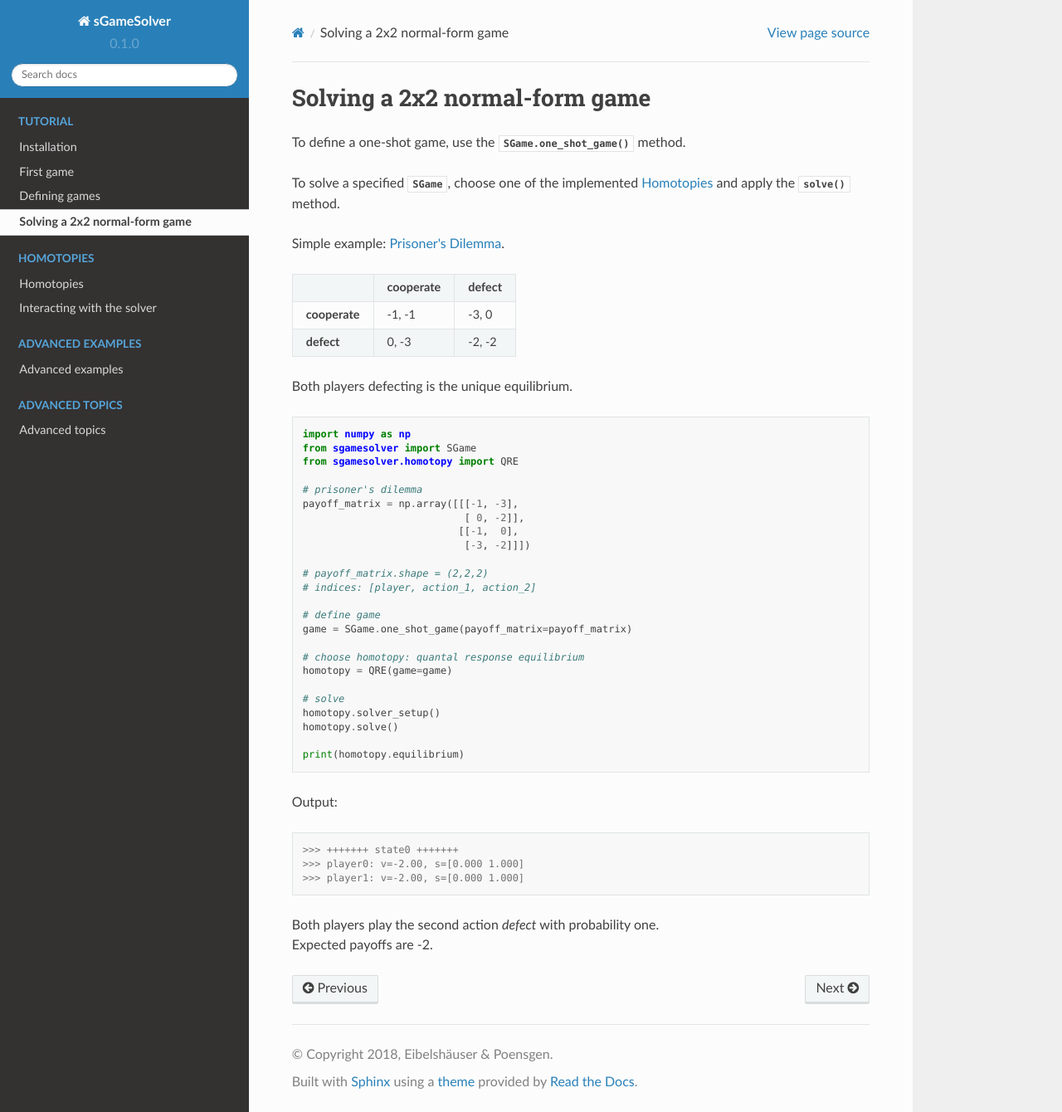
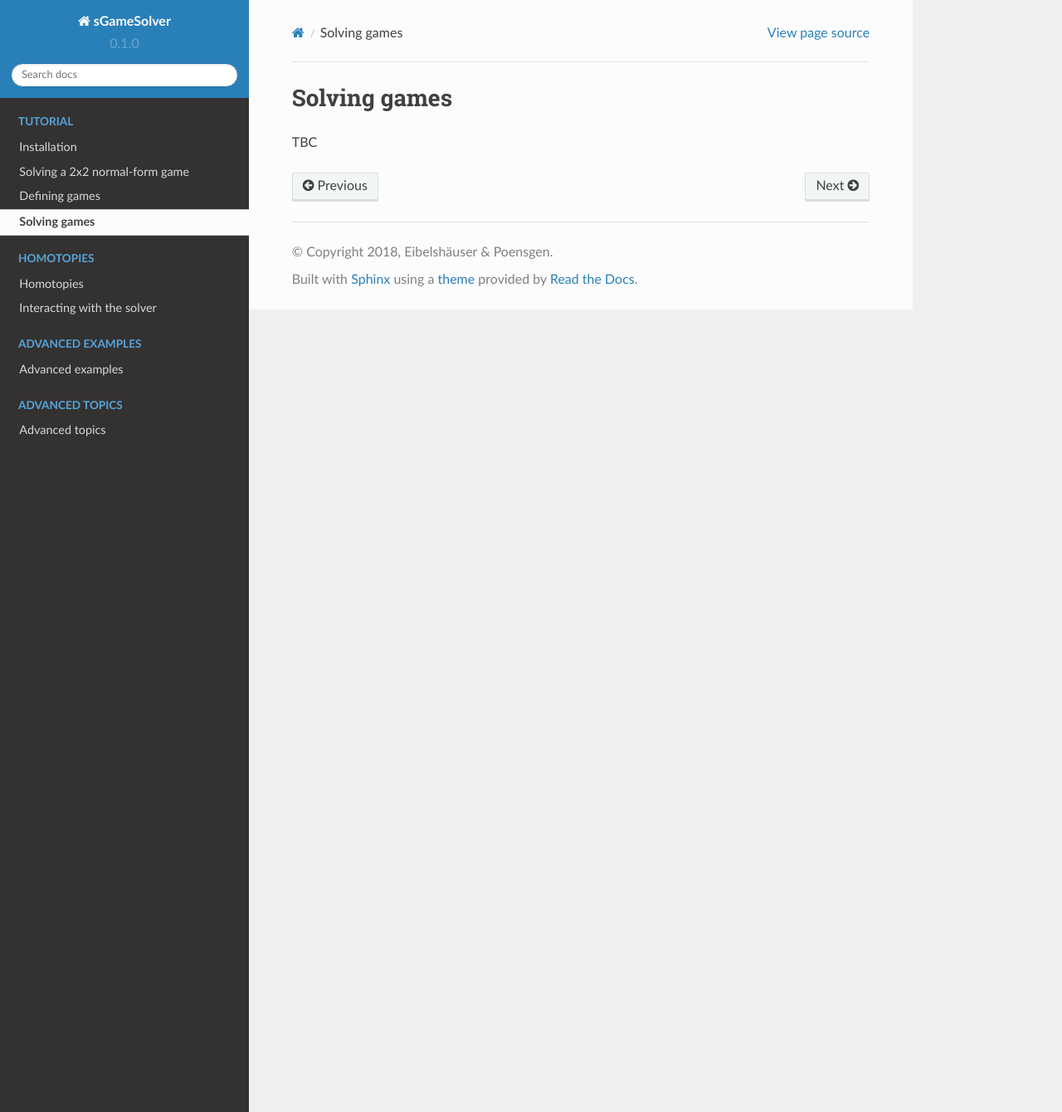
Before and after one commit to seibelsh/sgamesolver, a Sphinx documentation site: the page built from docs/source/solving_games.rst, in a window 1280 px wide and 1340 px high. Shown: the whole window at 83% size. Built offline with Sphinx 7.4.7 and the Read the Docs theme 2.0.0, drawn with Linux system fonts in a browser that asks for light colours.

Commit message:
play around with toctree

```diff
--- a/docs/source/index.rst
+++ b/docs/source/index.rst
@@ -16,7 +16,7 @@
    :caption: Tutorial
 
    installation
-   First game <first_game>
+   first_game
    defining_games
    solving_games
 
--- a/docs/source/solving_games.rst
+++ b/docs/source/solving_games.rst
@@ -1,64 +1,4 @@
-Solving a 2x2 normal-form game
-==============================
+Solving games
+=============
 
-To define a one-shot game, use the
-:py:meth:`SGame.one_shot_game` method.
-
-To solve a specified :py:class:`SGame`, choose one of the
-implemented :doc:`homotopies` and apply the :py:meth:`.solve` method.
-
-Simple example: |wiki_link|.
-
-.. |wiki_link| raw:: html
-
-   <a href="https://en.wikipedia.org/wiki/Prisoner%27s_dilemma" target="_blank">Prisoner's Dilemma</a>
-
-.. table::
-
-   +---------------+---------------+------------+
-   |               | **cooperate** | **defect** |
-   +---------------+---------------+------------+
-   | **cooperate** | -1, -1        | -3, 0      |
-   +---------------+---------------+------------+
-   | **defect**    |  0, -3        | -2, -2     |
-   +---------------+---------------+------------+
-
-Both players defecting is the unique equilibrium.
-
-.. code-block:: python
-
-   import numpy as np
-   from sgamesolver import SGame
-   from sgamesolver.homotopy import QRE
-
-   # prisoner's dilemma
-   payoff_matrix = np.array([[[-1, -3],
-                              [ 0, -2]],
-                             [[-1,  0],
-                              [-3, -2]]])
-
-   # payoff_matrix.shape = (2,2,2)
-   # indices: [player, action_1, action_2]
-
-   # define game
-   game = SGame.one_shot_game(payoff_matrix=payoff_matrix)
-
-   # choose homotopy: quantal response equilibrium
-   homotopy = QRE(game=game)
-
-   # solve
-   homotopy.solver_setup()
-   homotopy.solve()
-
-   print(homotopy.equilibrium)
-
-Output:
-
-.. code-block:: console
-
-   >>> +++++++ state0 +++++++
-   >>> player0: v=-2.00, s=[0.000 1.000]
-   >>> player1: v=-2.00, s=[0.000 1.000]
-
-| Both players play the second action *defect* with probability one.
-| Expected payoffs are -2.
+TBC
```
